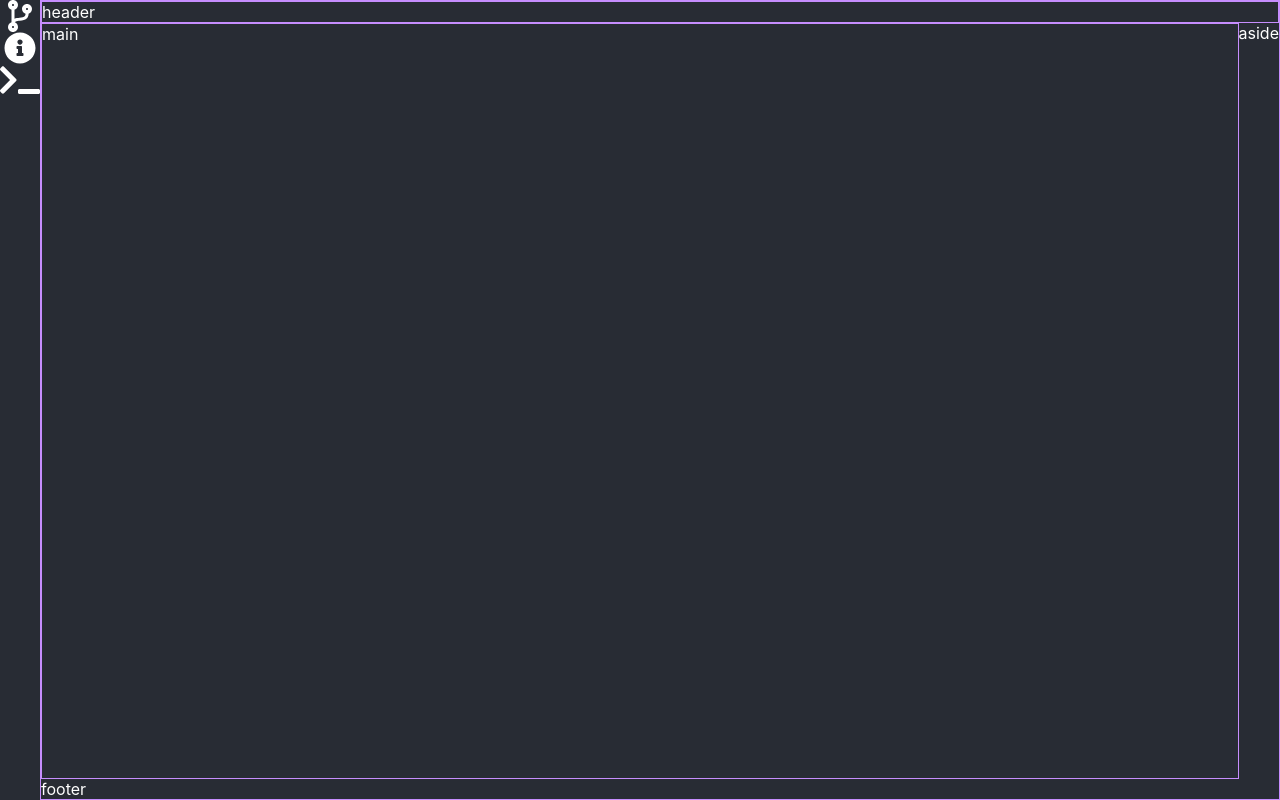
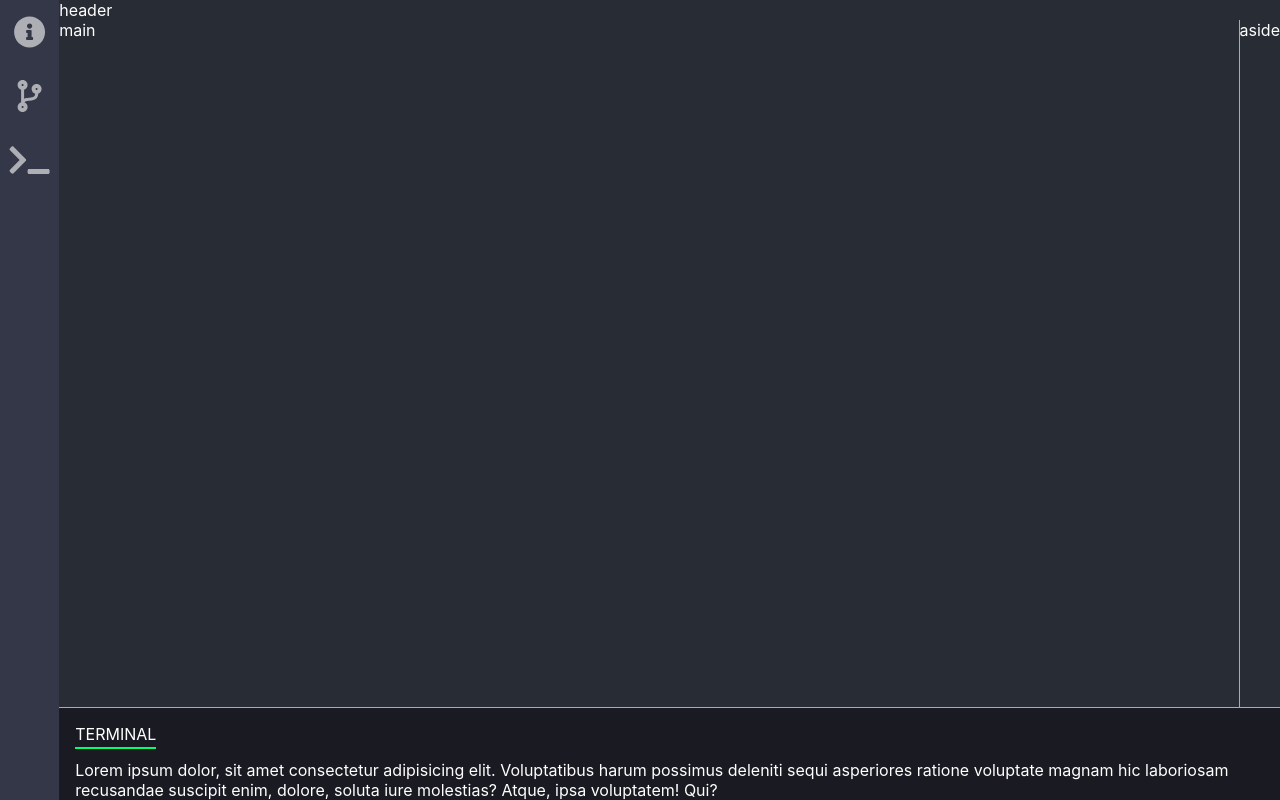
Before and after one commit to 2gnc/celebrating, a React (Create React App) app in the folder client/: page / in a window 1280 px wide. Built offline with nearby package versions, Linux system fonts and the light colour scheme.

Commit message:
added styles and loyout

```diff
--- a/client/src/components/Layout/Layout.css
+++ b/client/src/components/Layout/Layout.css
@@ -10,8 +10,13 @@
     width: 100%;
 }
 
+.layout__code {
+    border-right: 1px solid var(--color-separator);
+    width: 100%;
+}
+
 .layout__header {
-    border: 1px solid var(--color-separator);
+    /* border: 1px solid var(--color-separator); */
 }
 
 .layout__box {
@@ -20,13 +25,9 @@
 }
 
 .layout__main {
-    border: 1px solid var(--color-separator);
+    /* border: 1px solid var(--color-separator); */
 }
 
 .layout__preview {
 
 }
-
-.layout__footer {
-
-}
--- a/client/src/components/Layout/Layout.jsx
+++ b/client/src/components/Layout/Layout.jsx
@@ -1,6 +1,7 @@
 import React from 'react';
 import './Layout.css';
 import Tools from '../Tools/Tools';
+import Terminal from '../Terminal/Terminal';
 
 function Layout() {
     return (
@@ -13,16 +14,14 @@ function Layout() {
                     header
                 </div>
                 <div className='layout__box'>
-                    <main className='layout__main'>
+                    <main className='layout__code'>
                         main
                     </main>
                     <aside className='layout__preview'>
                         aside
                     </aside>
                 </div>
-                <footer className='layout__footer'>
-                    footer
-                </footer>
+                <Terminal />
             </div>
         </div>
     );
--- /dev/null
+++ b/client/src/components/Terminal/Terminal.css
@@ -0,0 +1,24 @@
+.terminal {
+    background-color: var(--color-dark-bg);
+    border-top: 1px solid var(--color-separator);
+    padding: 1rem 0 0 1rem;
+}
+
+.terminal__header {
+    text-transform: uppercase;
+    position: relative;
+    display: inline-block;
+    margin-bottom: 1rem;
+}
+
+.terminal__header::after {
+    text-transform: uppercase;
+    width: 100%;
+    height: 2px;
+    background-color: var(--color-green);
+    display: inline-block;
+    content: '';
+    position: absolute;
+    bottom: -5px;
+    left: 0;
+}
--- /dev/null
+++ b/client/src/components/Terminal/Terminal.jsx
@@ -0,0 +1,18 @@
+import React from 'react';
+import './Terminal.css';
+
+const Terminal = () => {
+    return (
+        <div className='terminal'>
+            <div className='terminal__header'>
+                terminal
+            </div>
+            <div className='terminal__body'>
+Lorem ipsum dolor, sit amet consectetur adipisicing elit. Voluptatibus harum possimus deleniti sequi asperiores ratione voluptate magnam hic laboriosam recusandae suscipit enim, dolore, soluta iure molestias? Atque, ipsa voluptatem! Qui?
+
+            </div>
+        </div>
+    )
+}
+
+export default Terminal;
--- a/client/src/components/Tools/Tools.css
+++ b/client/src/components/Tools/Tools.css
@@ -2,4 +2,16 @@
     display: flex;
     flex-direction: column;
     align-items: center;
+    background-color: var(--color-light-bg);
+    height: 100%;
 }
+
+.tools__icon {
+    padding: 1rem 0.6rem;
+    opacity: 0.6
+}
+
+.tools__icon:hover {
+    cursor: pointer;
+    opacity: 1
+}
--- a/client/src/components/Tools/Tools.jsx
+++ b/client/src/components/Tools/Tools.jsx
@@ -11,9 +11,9 @@ import {
 const Tools = () => {
     return(
         <div className='tools'>
-            <FontAwesomeIcon icon={faCodeBranch} size='2x' />
-            <FontAwesomeIcon icon={faInfoCircle} size='2x' />
-            <FontAwesomeIcon icon={faTerminal} size='2x' />
+            <FontAwesomeIcon icon={faInfoCircle} size='2x' className="tools__icon" />
+            <FontAwesomeIcon icon={faCodeBranch} size='2x' className="tools__icon" />
+            <FontAwesomeIcon icon={faTerminal} size='2x' className="tools__icon" />
         </div>
     )
 };
--- a/client/src/index.css
+++ b/client/src/index.css
@@ -18,4 +18,5 @@ body {
     --color-separator: #c68dfd;
     --color-icons: #6071a7;
     --color-bubble: #ff6dc8;
+    --color-green: #00ff70;
 }
```
Also changed, not shown: 1 other file (tests, documents, lock files or other folders).
